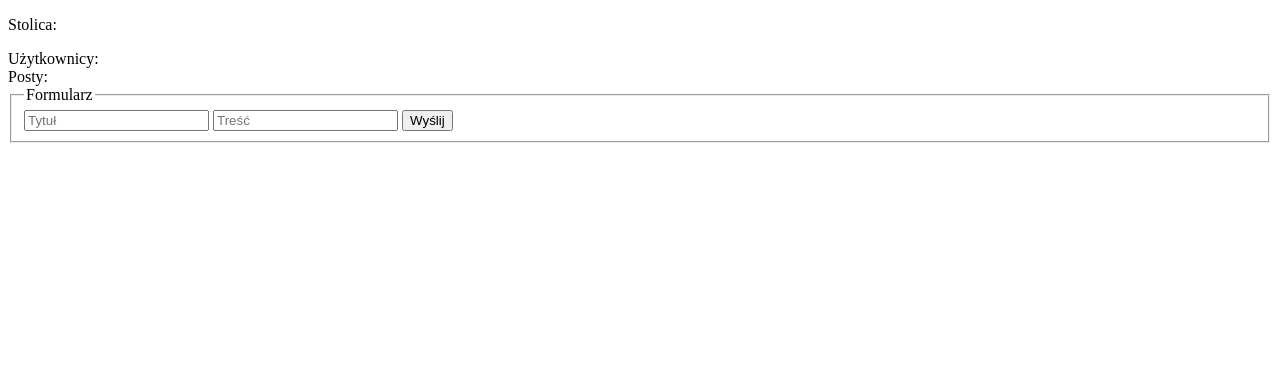
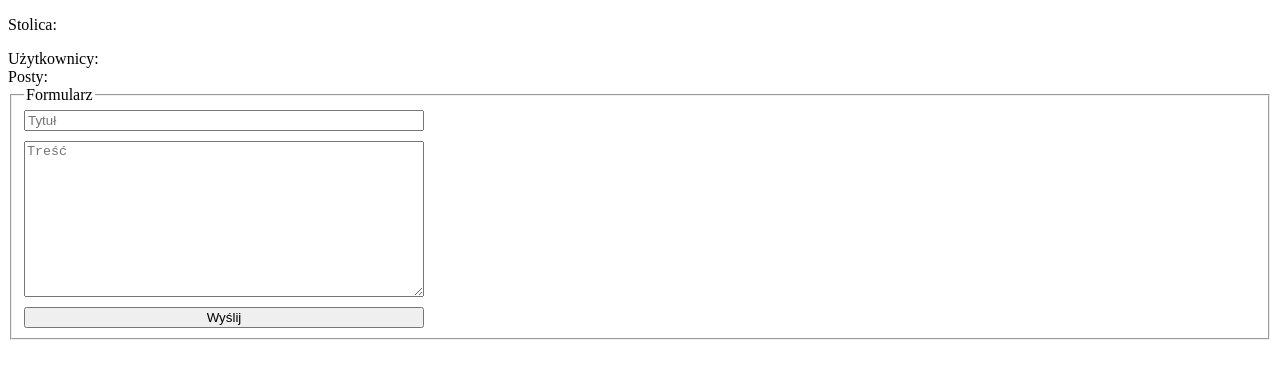
Before and after one commit to Adam726-dev/js, a plain HTML site: page zajecia2/index.html in a window 1280 px wide. Drawn offline with nearby package versions, Linux system fonts and the light colour scheme.

Commit message:
dodana walidacja i dodatkowy div pod spodem wypełniany komunikatem

```diff
--- a/zajecia2/index.html
+++ b/zajecia2/index.html
@@ -28,11 +28,13 @@
 
     <fieldset>
       <legend>Formularz</legend>
-    <form>
-      <input type="text" id="title" placeholder="Tytuł">
-      <input type="text" id="body" placeholder="Treść">
-      <button type="submit" id="btnSubmit">Wyślij</button>
-    </form>
+      <form id="postForm" style="display: flex; flex-direction: column; gap: 10px; width: 400px;">
+        <input type="text" id="title" placeholder="Tytuł" required>
+        <textarea id="body" placeholder="Treść" rows="10" required></textarea>
+        <button type="submit" id="btnSubmit">Wyślij</button>
+      </form>
+
+    <div id="message"></div>
     </fieldset>
 
 
--- a/zajecia2/skrypt.js
+++ b/zajecia2/skrypt.js
@@ -154,6 +154,7 @@
 const title = document.getElementById("title");
 const body = document.getElementById("body");
 const btnSubmit = document.getElementById("btnSubmit");
+const message = document.getElementById("message");
 
 btnSubmit.addEventListener("click", (e) => {
   e.preventDefault();
@@ -164,7 +165,9 @@ btnSubmit.addEventListener("click", (e) => {
       userId: 1,
     })
     .then((response) => {
-      console.log("Post dodany!", response.data);
+      console.log("Post dodany", response.data);
+      message.textContent = "Post dodany";
+
     })
     .catch((error) => {
       console.error("Błąd:", error);
```
